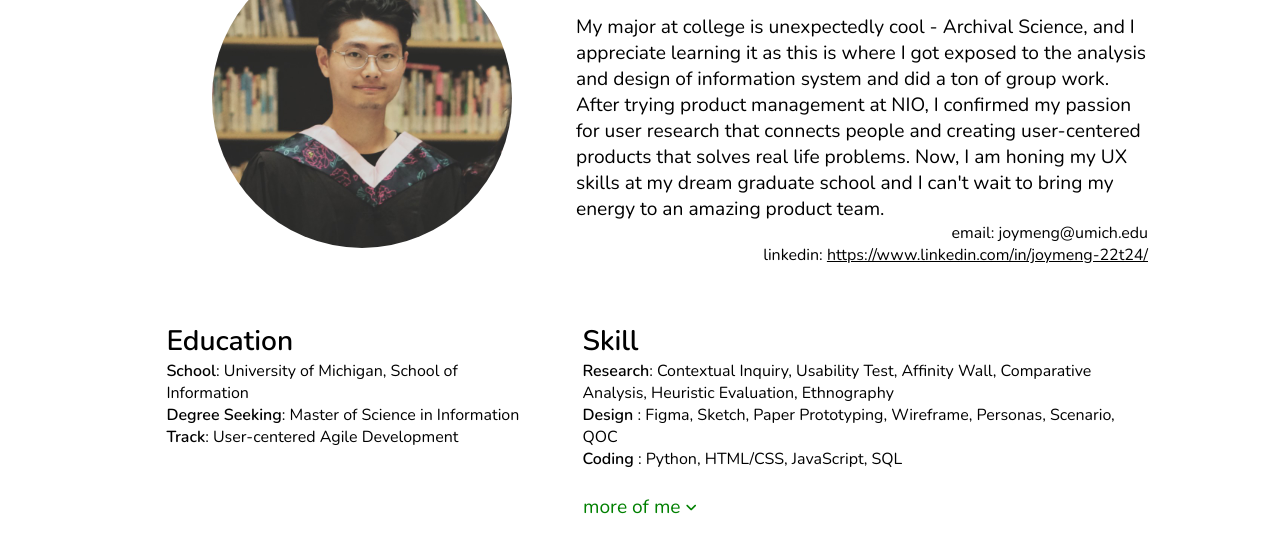
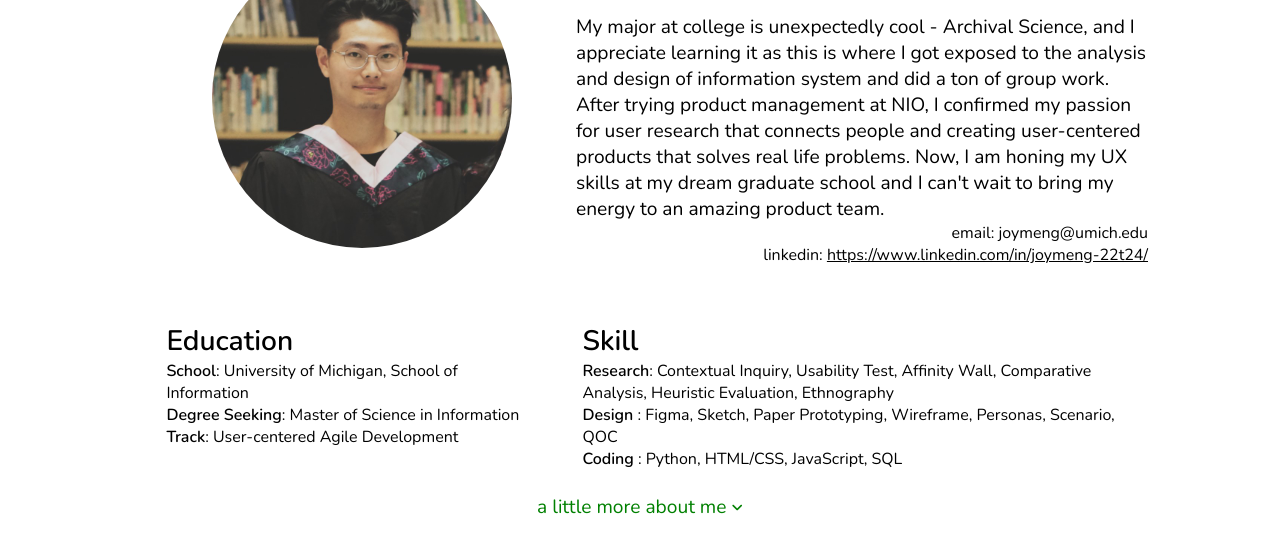
Before and after one commit to joymeng-umich/Portfolio, a plain HTML site: page about.html in a window 1280 px wide. Shown: the part 191-744 px from the top of the page. Drawn offline with nearby package versions, Linux system fonts and the light colour scheme.

Commit message:
edited hint

```diff
--- a/about.html
+++ b/about.html
@@ -77,7 +77,7 @@
             </p>
       </div>
     </div>
-    <div id="scrollDown"><p>more of me</p>
+    <div id="scrollDown"><p>a little more about me</p>
       <i class="fa-solid fa-angle-down"></i>
     </div>
 
```
